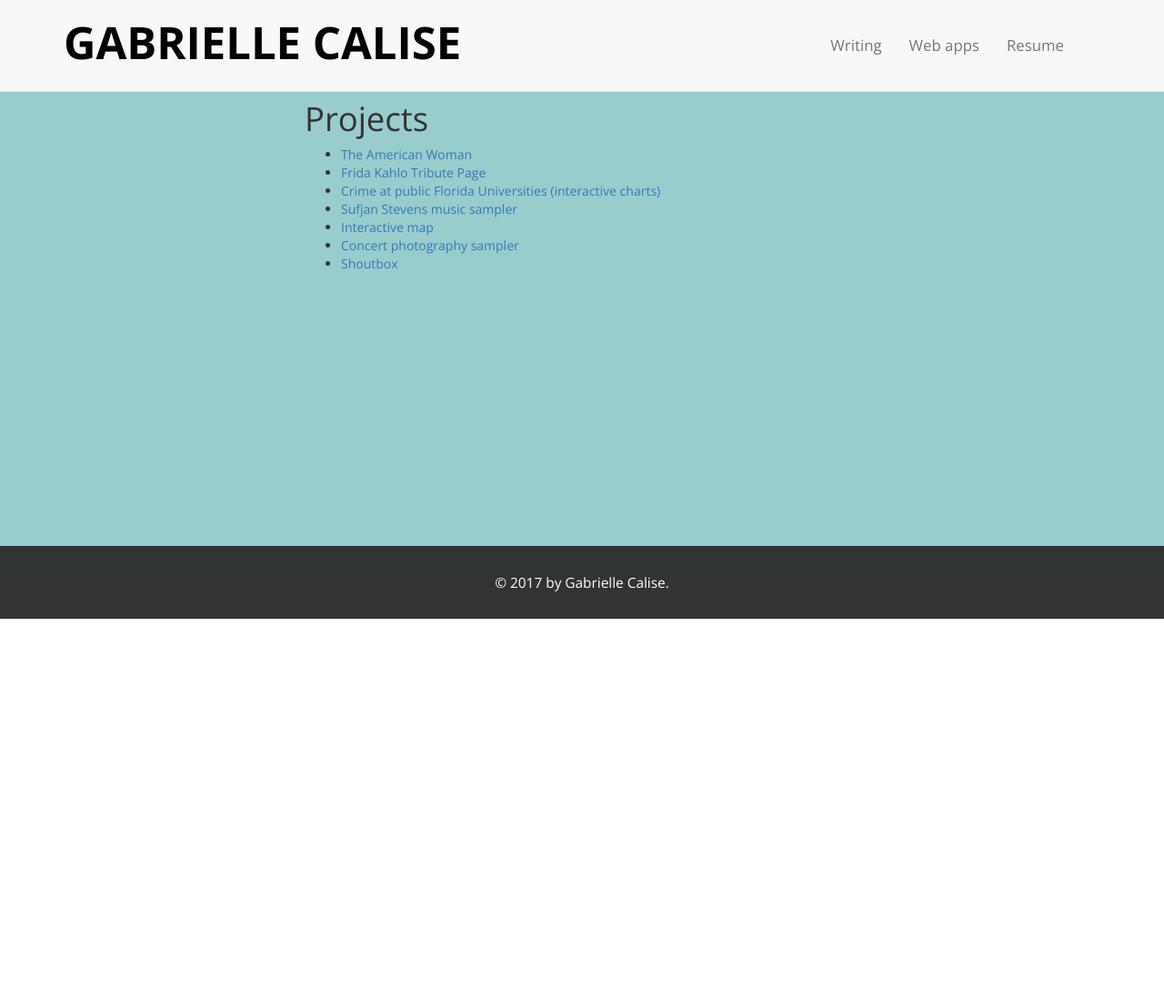
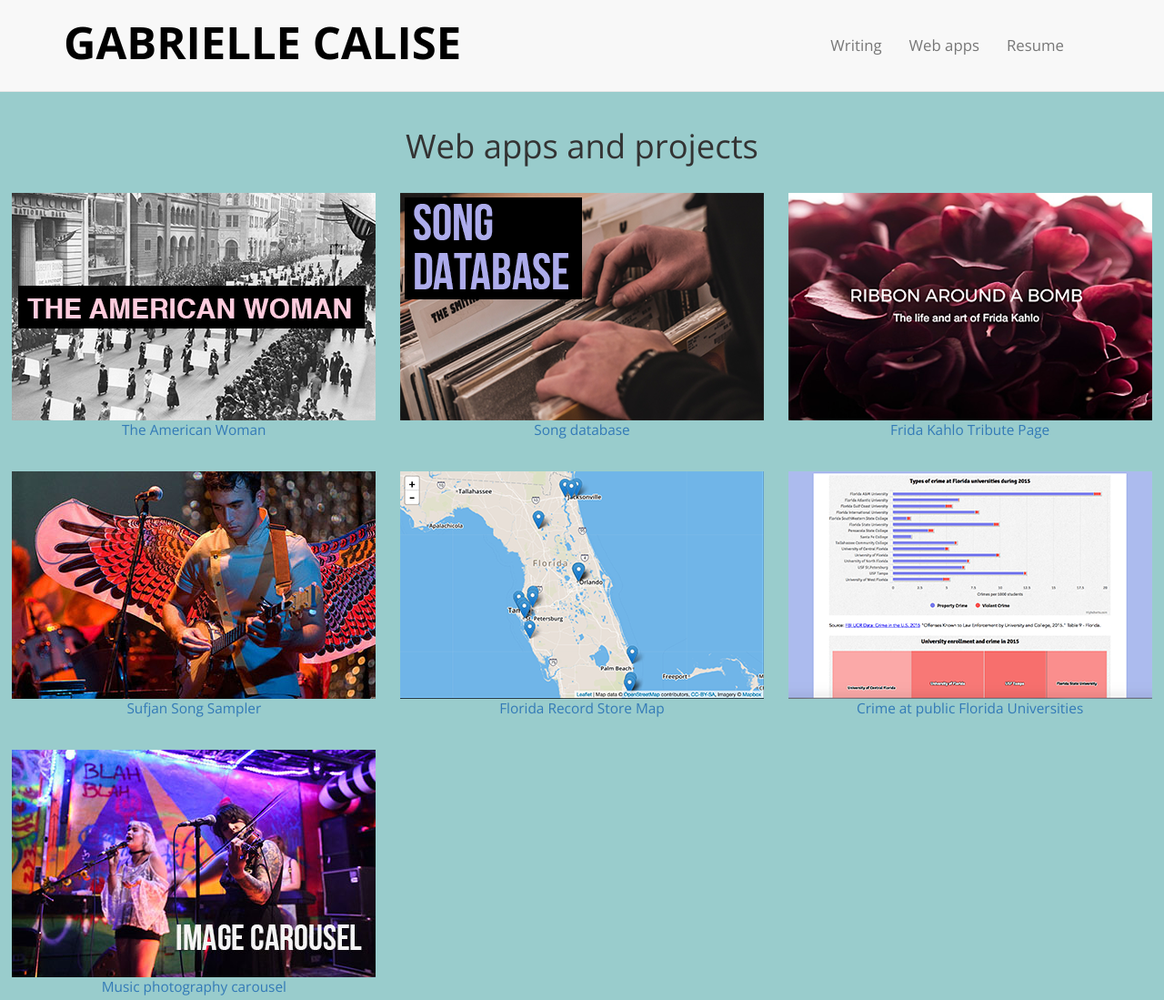
Before and after one commit to gabriellecalise/website-homepage-v2, a plain HTML site: page projects.html in a window 1280 px wide. Shown: the top 1099 px of the page at 91% size. Before the commit the page ends 800 px from the top, so only its background shows below. Drawn offline with nearby package versions, Linux system fonts and the light colour scheme.

Commit message:
added photos for web app portfolio

```diff
--- a/css/mainstyle.css
+++ b/css/mainstyle.css
@@ -1,6 +1,7 @@
 body { /* padding-top: 70px; ONLY HAVE THIS WITH THE NAVBAR*/
  font-family: 'Open Sans', Helvetica sans-serif;
  margin-body: 80px;
+
 }
 
 h1 {
@@ -11,6 +12,7 @@ font-weight: bold;
 
 h2 {
   font-size: 260%;
+  padding: 10px;
 }
 
 p {
@@ -63,11 +65,14 @@ color: #000;
 }
 
 .writing {
-  height: 600px;
-  padding-top: 90px;
+  height: 1300px;
+  padding-top: 110px;
   background-color: #9cc;
 }
 
+.portfolio_pic{
+  padding: 12px;
+}
 .resume {
   height: 900px;
   padding-top: 90px;
@@ -99,6 +104,11 @@ color: #000;
 }
 */
 
+
+.img-responsive {
+    margin: 0 auto;
+}
+
 footer
 { background-color: #323333;
   color: #fff;
@@ -114,7 +124,7 @@ footer
   #about { height: 800px;}
   #contact_panel {height:400px;}
   .writing {padding-top:250px;
-        height:800px;}
+        height:2400px;}
   .resume {padding-right:20px;}
   object {width="200";
     height="400";
--- a/css/styles.css
+++ /dev/null
@@ -1,107 +0,0 @@
-body { /* padding-top: 70px; ONLY HAVE THIS WITH THE NAVBAR*/
- font-family: 'Open Sans', Helvetica sans-serif;
- margin-body: 80px;
-}
-
-h1 {
-font-size:350%;
-font-weight: bold;
-
-}
-
-h2 {
-  font-size: 260%;
-}
-
-p {
-  font-size: 110%;
-}
-
-.nav {
-  margin: 25px;
-}
-
-
-.nav > li {
-  font-size: 120%;
-}
-
- .titletab  {
-   background: #9cc;
-/* OLD BLUE  background: #8bb; */
-  padding: 10px;
-  margin: 25px;
-  width:25%
-}
-
-
-#gabriellecalise {
-text-decoration: none;
-}
-
- #gabriellecalise > a{
-color: #000;
-}
-#gabriellecalise > a:hover{
-  text-decoration: none;
-}
-
-
-#face {
-    height: 100vh;
-    background: url('../images/gabrielle.jpg') no-repeat center center fixed;
-    background-size: 100%;
-  padding: 5px;
-
-}
-
-
-#about {
-  height: 450px;
-  padding: 25px;
-  background-color: #9cc;
-}
-
-.writing {
-  height: 600px;
-  padding-top: 90px;
-  background-color: #9cc;
-}
-
-.resume {
-  height: 900px;
-  padding-top: 90px;
-  background-color: #9cc;
-}
-
- /*#about > h2 {
-   padding: 0px;
-}
-*/
-
-#contact_panel {
-  text-align: center;
-  height: 200px;
-  padding: 60px;
-}
-
-#projects {
-  padding: 100px 0px 10px 70px;
-  background-color: #9cc;
-  }
-
-/*
- #projects > h2 {
-  background: #fff;
-  width:30%;
-   padding:0;
-}
-*/
-
-footer
-{ background-color: #323333;
-  color: #fff;
-  padding: 30px;
-  text-align: center;
-  height: 80px;
-}
--- a/projects.html
+++ b/projects.html
@@ -34,7 +34,54 @@
 
 
 
+
   <div class="writing">
+
+    <h2 class="text-center"> Web apps and projects </h2>
+
+    <div class="portfolio_pic col-xs-12 col-sm-6 col-md-4">
+        <img src="images/woman.jpg" class="img-responsive" href=" http://gabriellecalise.com/the-american-woman/" target="_blank">
+        <p class ="text-center"> <a href=" http://gabriellecalise.com/the-american-woman/" target="_blank"> The American Woman</a> <p>
+      </div>
+
+
+      <div class="portfolio_pic col-xs-12 col-sm-6 col-md-4">
+        <img src="images/song.png" class="img-responsive">
+          <p class ="text-center">  <a href="http://www.gabriellecalise.com/songdatabase/index.html" target="_blank"> Song database </a> </p>
+        </div>
+
+
+
+      <div class="portfolio_pic col-xs-12 col-sm-6 col-md-4">
+        <img src="images/frida2.png" class="img-responsive">
+          <p class ="text-center">  <a href="http://gabriellecalise.com/frida-kahlo-tribute/" target="_blank"> Frida Kahlo Tribute Page </a> </p>
+        </div>
+
+
+        <div class="portfolio_pic col-xs-12 col-sm-6 col-md-4">
+          <img src="images/sufjan.jpg" class="img-responsive">
+            <p class ="text-center">  <a href="http://www.gabriellecalise.com/music-sampler/" target="_blank"> Sufjan Song Sampler </a> </p>
+          </div>
+
+
+        <div class="portfolio_pic col-xs-12 col-sm-6 col-md-4">
+          <img src="images/maps.png" class="img-responsive">
+            <p class ="text-center">  <a href="http://www.gabriellecalise.com/maps/" target="_blank"> Florida Record Store Map </a> </p>
+          </div>
+
+      <div class="portfolio_pic col-xs-12 col-sm-6 col-md-4">
+        <img src="images/crime.png" class="img-responsive">
+          <p class ="text-center"> <a href="http://gabriellecalise.com/florida-universities-crime/
+            " target="_blank">Crime at public Florida Universities  </a></p>
+      </div>
+
+
+            <div class="portfolio_pic col-xs-12 col-sm-6 col-md-4">
+                <img src="images/carousel.jpg" class="img-responsive">
+                  <p class ="text-center">  <a href="http://gabriellecalise.com/music-gallery/" target="_blank"> Music photography carousel </a> </p>
+                </div>
+
+<!--
     <div class="col-md-6 col-md-offset-3">
       <h2> Projects </h2>
       <ul>
@@ -57,7 +104,7 @@
           " target="_blank"> Shoutbox</a></li>
         </ul>
 
-     </div>
+     </div> -->
   </div>
 
 
```
Also changed, not shown: index.html (+1 -1 lines), Screen Shot 2017-03-05 at 5.44.41 PM.png (added), images/american.jpg (added), images/amwom_opt.png (added), images/carousel.jpg (added), images/crime.png (added), images/frida2.png (added), images/maps.png (added), images/song.png (added), images/sufjan.jpg (added), images/woman.jpg (added), 1 other file.
